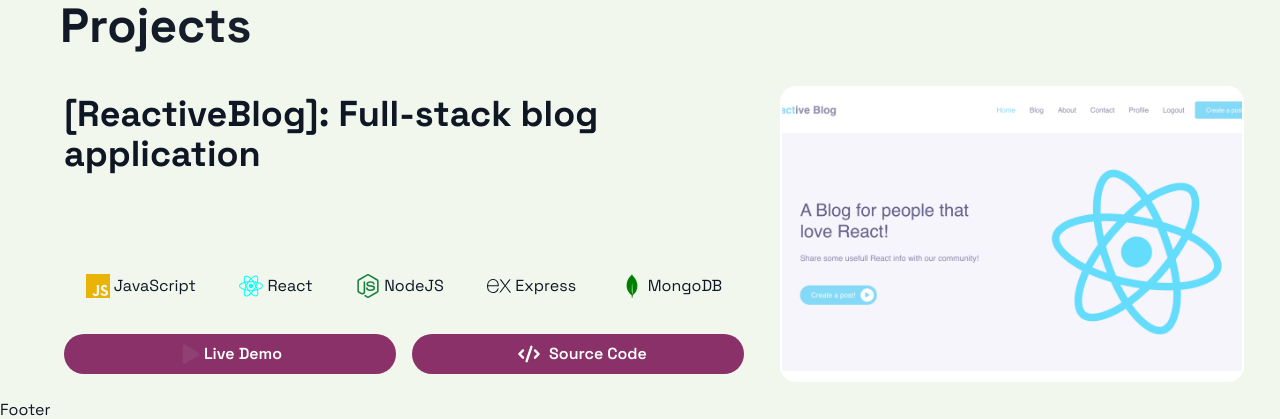
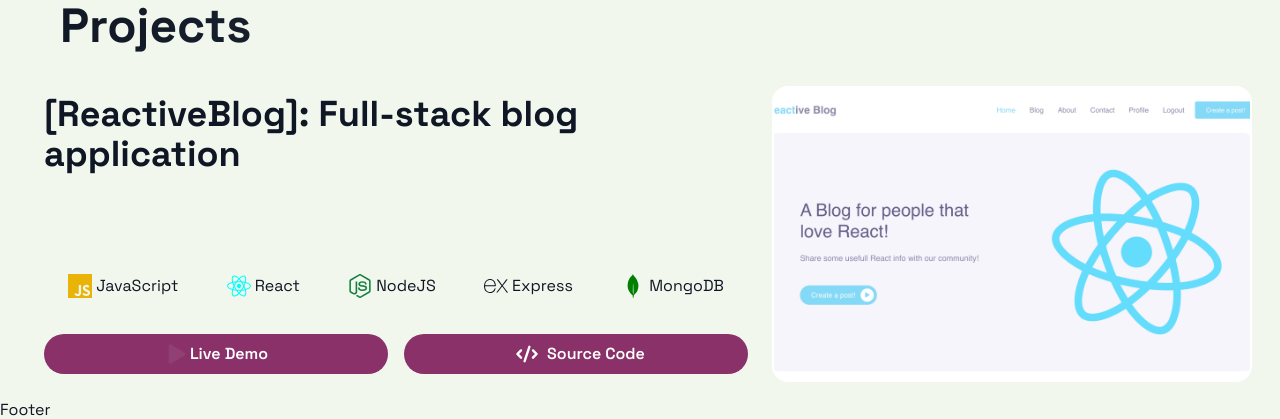
Before and after one commit to tsvetislavt99/portfolio-next, a Next.js app: page / in a window 1280 px wide. Shown: the part 478-897 px from the top of the page. Built offline with nearby package versions, Linux system fonts and the light colour scheme.

Commit message:
FE: Fix tablet layout

```diff
--- a/src/components/ProjectCard/ProjectCard.tsx
+++ b/src/components/ProjectCard/ProjectCard.tsx
@@ -49,9 +49,9 @@ export default function ProjectCard({
   technologiesUsed,
 }: ProjectCardProps): JSX.Element {
   return (
-    <div className="md:w-[75rem] md:h-[20.5rem] w-[20.5rem] h-[40rem] mx-auto p-4 flex flex-col ease-linear duration-300 md:flex-row-reverse">
+    <div className="md:w-full md:h-[20.5rem] w-[20.5rem] h-[40rem] mx-auto p-4 flex flex-col ease-linear duration-300 md:flex-row-reverse">
       <div className="h-full w-full rounded-2xl basis-2/3 relative">
-        <div className="h-full w-full md:ml-5 relative border-2 border-white rounded-2xl">
+        <div className="h-full w-full md:mx-2 relative border-2 border-white rounded-2xl">
           <Image
             src={imgUrl}
             alt="thumbnail"
```
